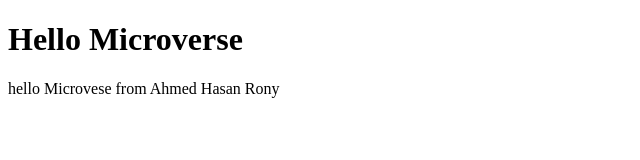
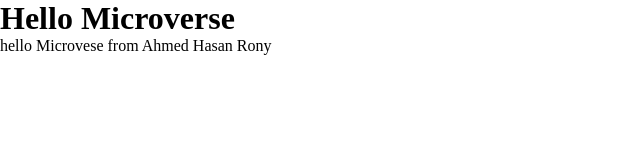
Before and after one commit to roniy68/hello-world, a website: page index.html in a window 1280 px wide. Shown: the whole page, without its empty margins (0-640 px from the left). Drawn offline with Linux system fonts and the light colour scheme.

Commit message:
Added eslint settings

```diff
--- a/index.html
+++ b/index.html
@@ -1,5 +1,9 @@
 <!DOCTYPE html>
 <html>
+<head>
+    <title> Hello Microverse</title>
+    <link rel="stylesheet" href="style.css">
+</head>
 <body>
 
 <h1>Hello Microverse</h1>
--- a/package.json
+++ b/package.json
@@ -18,6 +18,10 @@
   "homepage": "https://github.com/roniy68/hello-world#readme",
   "devDependencies": {
     "eslint": "^8.28.0",
-    "eslint-config-google": "^0.14.0"
+    "eslint-config-google": "^0.14.0",
+    "stylelint": "^13.13.1",
+    "stylelint-config-standard": "^21.0.0",
+    "stylelint-csstree-validator": "^1.9.0",
+    "stylelint-scss": "^3.21.0"
   }
 }
--- /dev/null
+++ b/style.css
@@ -0,0 +1,10 @@
+* {
+    margin : 0;
+    padding: 0;
+
+}
+
+h1{
+    font-size: xx-large;
+    font-weight: bolder;
+}
```
Also changed, not shown: .github/workflows/linters.yml (added), .stylelintrc.json (added), 1 other file.
